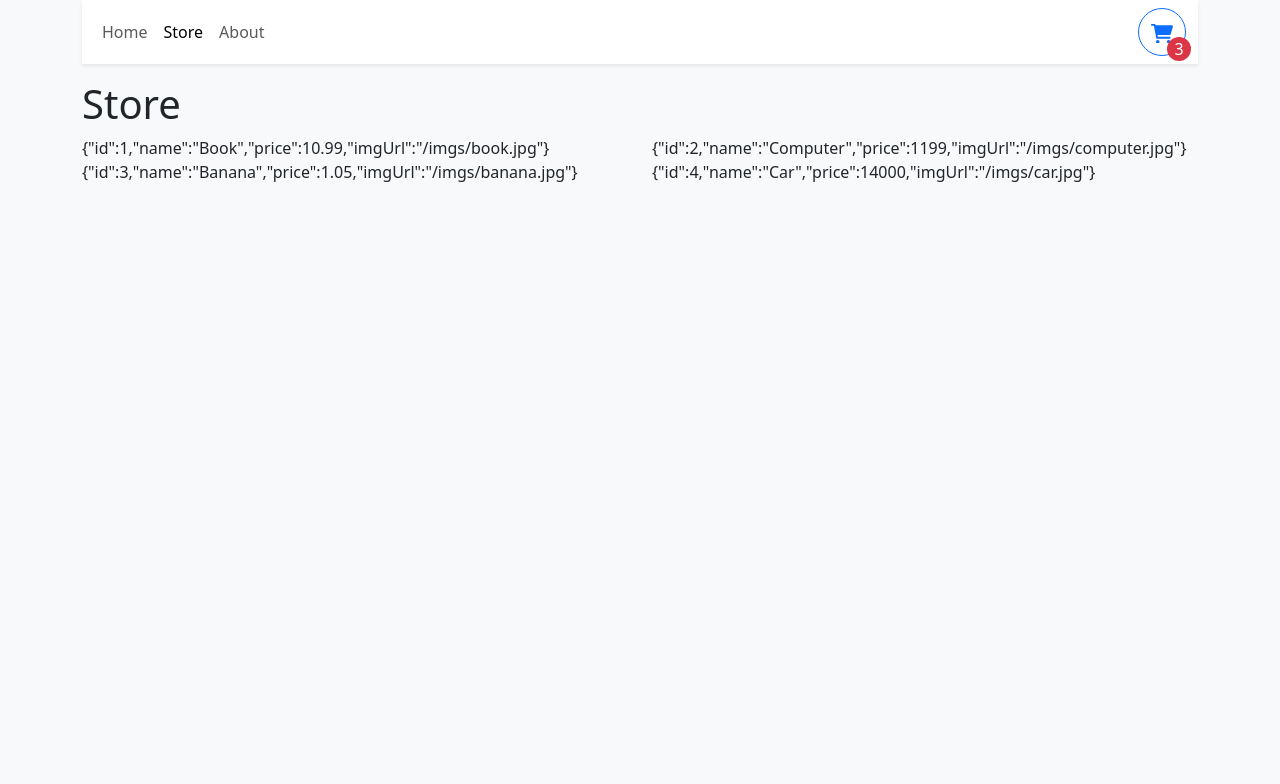
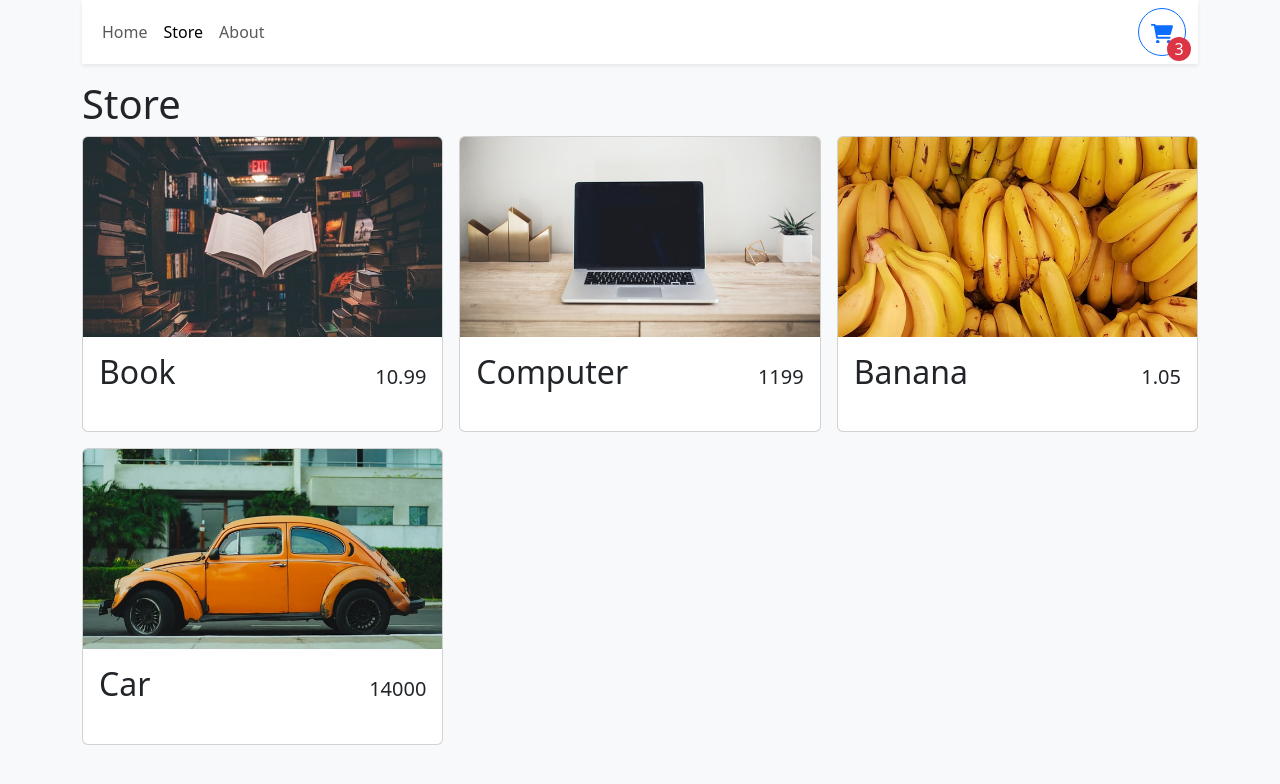
Before and after one commit to EmilyWahlin/shopping-cart-typescript, a React (Vite) app: page /store in a window 1280 px wide. Shown: the top 784 px of the page. Built offline with nearby package versions, Linux system fonts and the light colour scheme.

Commit message:
styled store item cards

```diff
--- /dev/null
+++ b/src/components/StoreItem.tsx
@@ -0,0 +1,27 @@
+import { Card } from "react-bootstrap"
+
+type StoreItemProps = {
+	id: number
+	name: string
+	price: number
+	imgUrl: string
+}
+
+
+export function StoreItem ({id, name, price, imgUrl} :StoreItemProps) {
+	return (
+		<Card>
+			<Card.Img
+				variant="top"
+				src={imgUrl}
+				height="200px"
+				style={{ objectFit:"cover" }}/>
+			<Card.Body className="d-flex flex-column">
+				<Card.Title className="d-flex justify-content-between align-items-baseline mb-4">
+					<span className="fs-2">{ name }</span>
+					<span className="ms-2">{ price }</span>
+				</Card.Title>
+			</Card.Body>
+		</Card>
+	)
+}
--- a/src/pages/Store.tsx
+++ b/src/pages/Store.tsx
@@ -1,5 +1,6 @@
 import { Col, Row } from "react-bootstrap"
 import storeItems from "../data/items.json"
+import { StoreItem } from "../components/StoreItem"
 
 
 export function Store(){
@@ -8,9 +9,11 @@ export function Store(){
 
 
 	<h1>Store</h1>
-	<Row>
+	<Row md={2} xs={1} lg= {3} className="g-3">
 		{storeItems.map(item => (
-			<Col> {JSON.stringify(item)}</Col>
+			<Col key={item.id}>
+				<StoreItem {...item}/>
+			</Col>
 		))}
 	</Row>
 
```
